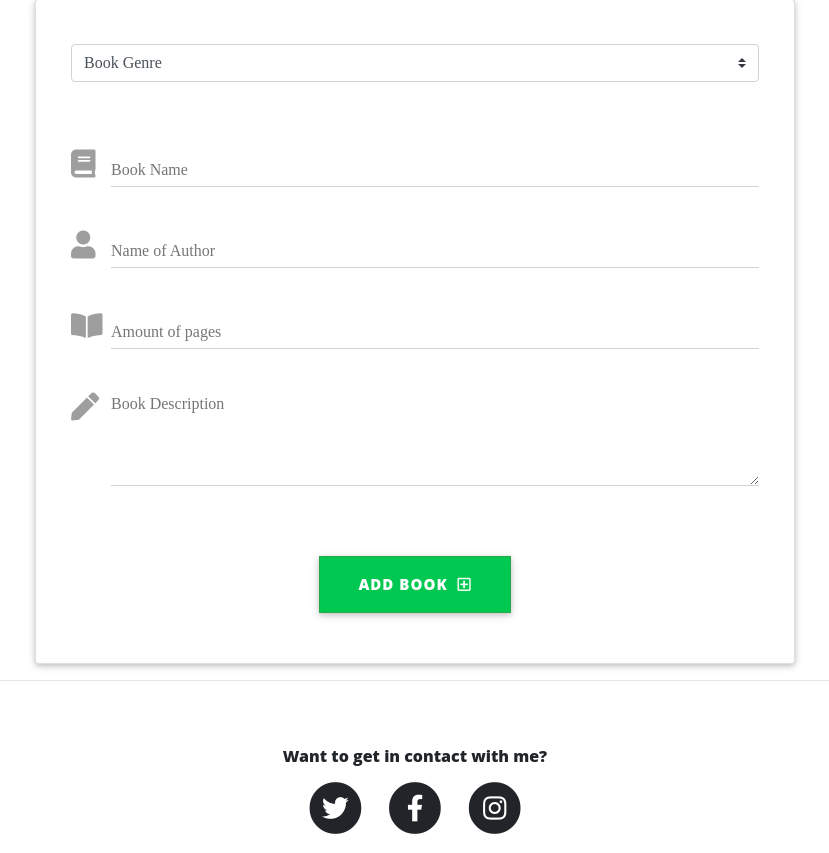
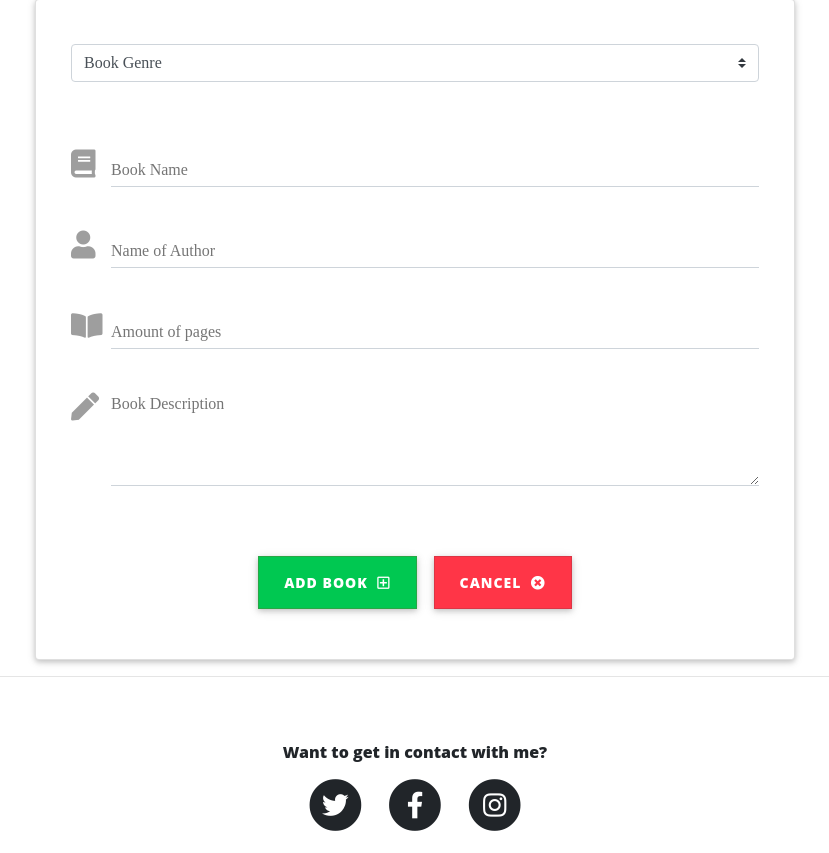
Before and after one commit to JosefinE7/MS3_book_club, a Flask app: page /add_book in a window 1280 px wide. Shown: the part 824-1677 px from the top of the page, without its empty margins (225-1054 px from the left). Run offline with Flask 2, Linux system fonts and the light colour scheme; data that the repository does not hold is empty; some libraries are stand-ins or nearby versions.

Commit message:
Add cancel button to edit and add form

```diff
--- a/templates/add_book.html
+++ b/templates/add_book.html
@@ -93,9 +93,12 @@
 				</div>
 				<!-- Submit button -->
 				<div class="text-center py-4 mt-3">
-					<button class="btn btn-success btn-lg" type="submit">
+					<button class="btn btn-success" type="submit">
 						Add Book <i class="far fa-plus-square right"></i>
 					</button>
+					<a href="{{ url_for('index') }}" class="btn btn-danger"
+						>Cancel <i class="fas fa-times-circle right"></i
+					></a>
 				</div>
 			</form>
 			<!-- Material form register -->
--- a/templates/edit_book.html
+++ b/templates/edit_book.html
@@ -107,7 +107,7 @@
 						Save <i class="fas fa-check right"></i>
 					</button>
 					<a href="{{ url_for('index') }}" class="btn btn-danger"
-						>Cancel<i class="fas fa-times-circle right"></i
+						>Cancel <i class="fas fa-times-circle right"></i
 					></a>
 				</div>
 			</form>
```
